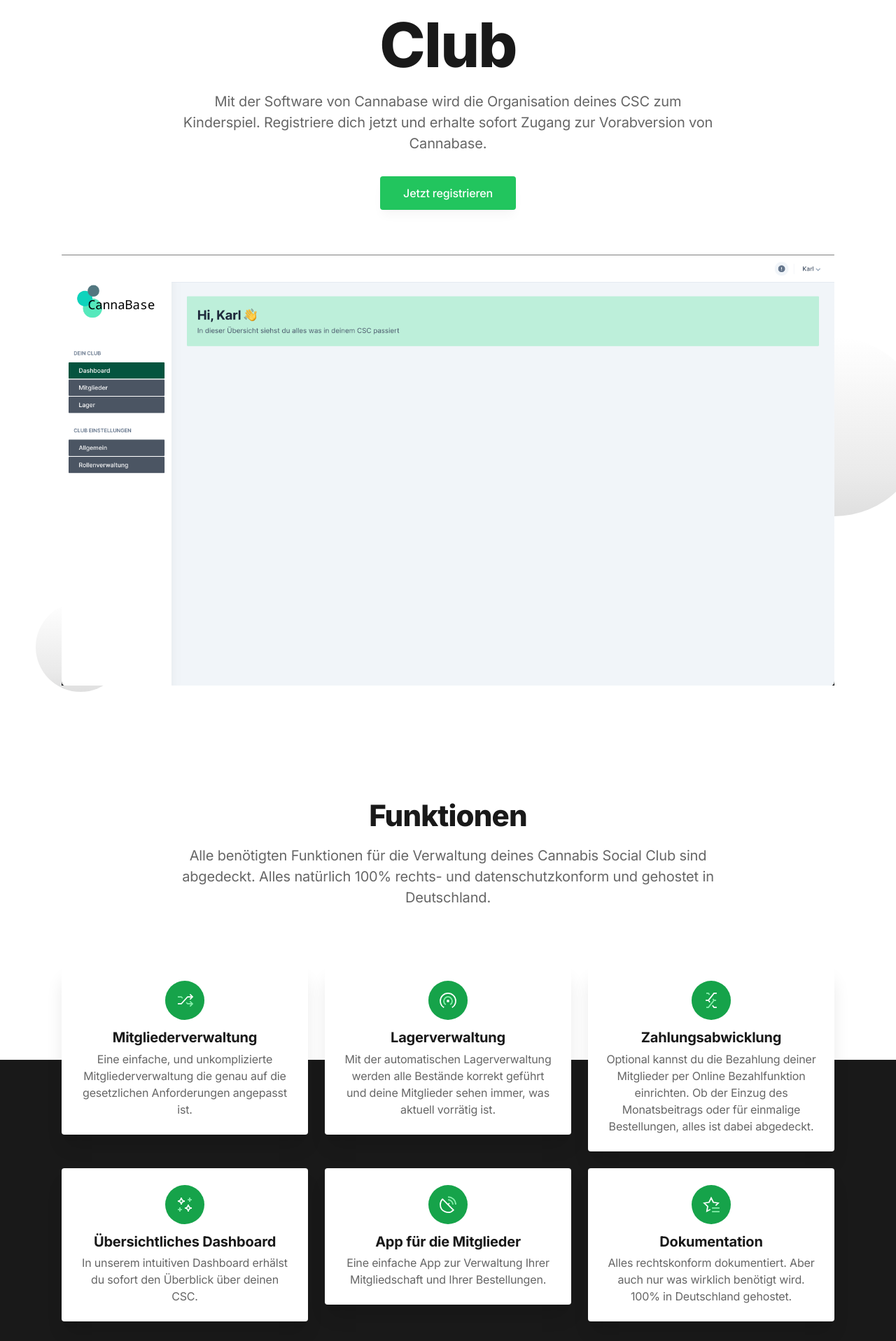
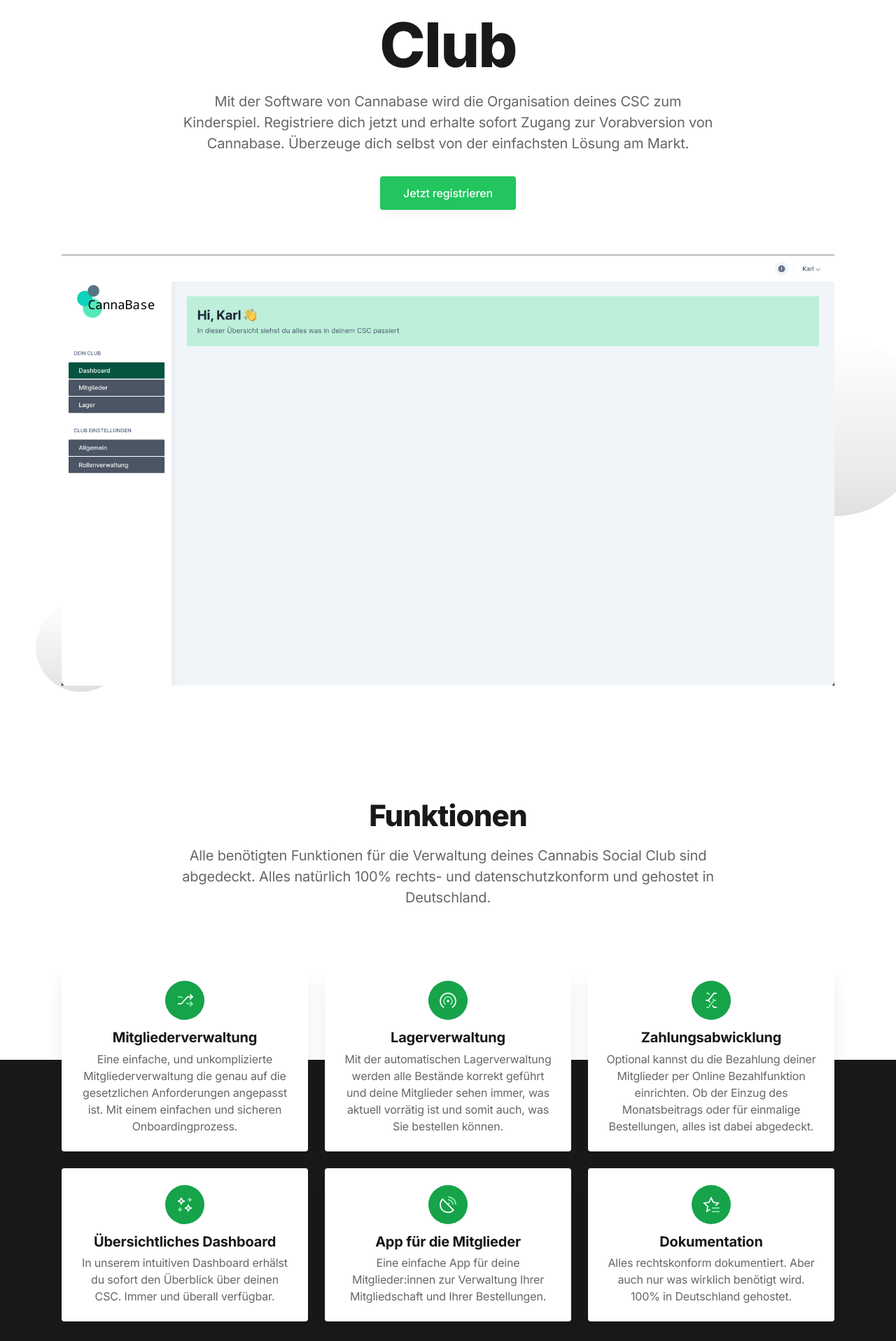
Before and after one commit to cannabase/cannabase-landing, a Next.js app: page / in a window 1280 px wide. Shown: the part 343-2260 px from the top of the page at 70% size. Built offline with nearby package versions, Linux system fonts and the light colour scheme.

Commit message:
fix: texts

```diff
--- a/app/(default)/page.tsx
+++ b/app/(default)/page.tsx
@@ -1,6 +1,6 @@
 export const metadata = {
   title: 'Cannabase - Deine einfache CSC Mitgliederverwaltung',
-  description: 'Cannabase bietet dir alles was du für deinen Cannabis Social Club benötigst. Von der Mitglieder über die Lagerverwaltung bis hin zum Bestell- und Bezahlungsmanagement ist alles inklusive.',
+  description: 'Cannabase bietet dir alles was du für deinen CSC benötigst. Von der Mitglieder über die Lagerverwaltung bis hin zum Bestellmanagement ist alles inklusive.',
 }
 
 import Hero from '@/components/hero'
--- a/app/layout.tsx
+++ b/app/layout.tsx
@@ -23,7 +23,7 @@
   children: React.ReactNode
 }) {
   return (
-    <html lang="en">
+    <html lang="de">
       <SpeedInsights />
       <Analytics />
       <body className={`${inter.variable} font-inter antialiased bg-white text-gray-900 tracking-tight`}>
--- a/components/features-blocks.tsx
+++ b/components/features-blocks.tsx
@@ -32,7 +32,7 @@
                 </g>
               </svg>
               <h4 className="text-xl font-bold leading-snug tracking-tight mb-1">Mitgliederverwaltung</h4>
-              <p className="text-gray-600 text-center">Eine einfache, und unkomplizierte Mitgliederverwaltung die genau auf die gesetzlichen Anforderungen angepasst ist.</p>
+              <p className="text-gray-600 text-center">Eine einfache, und unkomplizierte Mitgliederverwaltung die genau auf die gesetzlichen Anforderungen angepasst ist. Mit einem einfachen und sicheren Onboardingprozess.</p>
             </div>
 
             {/* 2nd item */}
@@ -48,7 +48,7 @@
                 </g>
               </svg>
               <h4 className="text-xl font-bold leading-snug tracking-tight mb-1">Lagerverwaltung</h4>
-              <p className="text-gray-600 text-center">Mit der automatischen Lagerverwaltung werden alle Bestände korrekt geführt und deine Mitglieder sehen immer, was aktuell vorrätig ist.</p>
+              <p className="text-gray-600 text-center">Mit der automatischen Lagerverwaltung werden alle Bestände korrekt geführt und deine Mitglieder sehen immer, was aktuell vorrätig ist und somit auch, was Sie bestellen können.</p>
             </div>
 
             {/* 3rd item */}
@@ -82,7 +82,7 @@
                 </g>
               </svg>
               <h4 className="text-xl font-bold leading-snug tracking-tight mb-1">Übersichtliches Dashboard</h4>
-              <p className="text-gray-600 text-center">In unserem intuitiven Dashboard erhälst du sofort den Überblick über deinen CSC.</p>
+              <p className="text-gray-600 text-center">In unserem intuitiven Dashboard erhälst du sofort den Überblick über deinen CSC. Immer und überall verfügbar.</p>
             </div>
 
             {/* 5th item */}
@@ -98,7 +98,7 @@
                 </g>
               </svg>
               <h4 className="text-xl font-bold leading-snug tracking-tight mb-1">App für die Mitglieder</h4>
-              <p className="text-gray-600 text-center">Eine einfache App zur Verwaltung Ihrer Mitgliedschaft und Ihrer Bestellungen.</p>
+              <p className="text-gray-600 text-center">Eine einfache App für deine Mitglieder:innen zur Verwaltung Ihrer Mitgliedschaft und Ihrer Bestellungen.</p>
             </div>
 
             {/* 6th item */}
--- a/components/hero.tsx
+++ b/components/hero.tsx
@@ -31,7 +31,7 @@
           <div className="text-center pb-12 md:pb-16">
             <h1 className="text-5xl md:text-6xl font-extrabold leading-tighter tracking-tighter mb-4" data-aos="zoom-y-out">Die <span className="bg-clip-text text-transparent bg-gradient-to-r from-green-500 to-teal-400">einfachste</span> Lösung für deinen Cannabis Social Club</h1>
             <div className="max-w-3xl mx-auto">
-              <p className="text-xl text-gray-600 mb-8" data-aos="zoom-y-out" data-aos-delay="150">Mit der Software von Cannabase wird die Organisation deines CSC zum Kinderspiel. Registriere dich jetzt und erhalte sofort Zugang zur Vorabversion von Cannabase.</p>
+              <p className="text-xl text-gray-600 mb-8" data-aos="zoom-y-out" data-aos-delay="150">Mit der Software von Cannabase wird die Organisation deines CSC zum Kinderspiel. Registriere dich jetzt und erhalte sofort Zugang zur Vorabversion von Cannabase. Überzeuge dich selbst von der einfachsten Lösung am Markt.</p>
               <div className="max-w-xs mx-auto sm:max-w-none sm:flex sm:justify-center" data-aos="zoom-y-out" data-aos-delay="300">
                 <div>
                   <a className="btn text-white bg-green-500 hover:bg-green-600 w-full mb-4 sm:w-auto sm:mb-0" href="https://app.cannabase.club/register">Jetzt registrieren</a>
--- a/components/ui/footer.tsx
+++ b/components/ui/footer.tsx
@@ -23,7 +23,7 @@
 
           {/* 2nd block */}
           <div className="sm:col-span-6 md:col-span-3 lg:col-span-2">
-            <h6 className="text-gray-800 font-medium mb-2">Produkt</h6>
+            <h5 className="text-gray-800 font-medium mb-2">Produkt</h5>
             <ul className="text-sm">
               <li className="mb-2">
                 <a href="#"
@@ -34,7 +34,7 @@
 
           {/* 4th block */}
           <div className="sm:col-span-6 md:col-span-3 lg:col-span-2">
-            <h6 className="text-gray-800 font-medium mb-2">Unternehmen</h6>
+            <h5 className="text-gray-800 font-medium mb-2">Unternehmen</h5>
             <ul className="text-sm">
               <li className="mb-2">
                 <a href="https://app.cannabase.club/terms-of-service" className="text-gray-600 hover:text-gray-900 transition duration-150 ease-in-out">AGB</a>
@@ -51,7 +51,7 @@
           </div>
 
           <div className="sm:col-span-6 md:col-span-3 lg:col-span-2">
-            <h6 className="text-gray-800 font-medium mb-2">Schreibe uns!</h6>
+            <h5 className="text-gray-800 font-medium mb-2">Schreibe uns!</h5>
             <a className="text-green-500" href="mailto:hello@cannabase.club">hello@cannabase.club</a>
           </div>
         </div>
```
